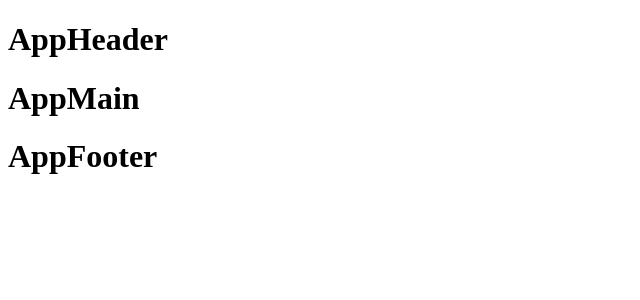
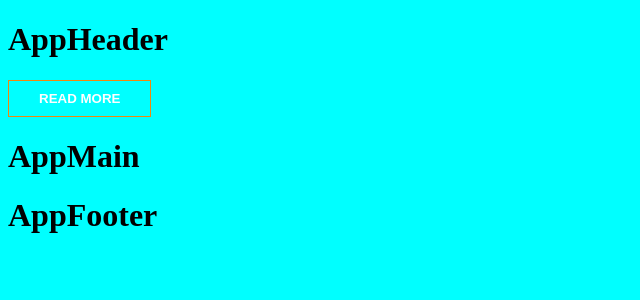
Before and after one commit to AndreaMargutti/proj-html-vuejs, a Vue app: page / in a window 1280 px wide. Shown: the top 300 px of the page, without its empty margins (0-640 px from the left). Built offline with nearby package versions, Linux system fonts and the light colour scheme.

Commit message:
first commit / Add button: read more

```diff
--- a/src/components/AppHeader.vue
+++ b/src/components/AppHeader.vue
@@ -1,16 +1,20 @@
 <script>
+import ReadMoreBtn from "./ReadMoreBtn.vue";
 export default {
   data() {
-    return {
-
-    }
-  }
-}
+    return {};
+  },
+  components: {
+    ReadMoreBtn,
+  },
+};
 </script>
 
 <template>
-    <h1>AppHeader</h1>
+  <h1>AppHeader</h1>
+  <ReadMoreBtn />
 </template>
 
 <style scoped>
+
 </style>
--- /dev/null
+++ b/src/components/ReadMoreBtn.vue
@@ -0,0 +1,26 @@
+<script>
+export default {
+  data() {
+    return {};
+  },
+};
+</script>
+
+<template>
+  <button><strong>READ MORE</strong></button>
+</template>
+
+<style scoped>
+button {
+  color: white;
+  padding: 10px 30px;
+  background-color: transparent;
+  border: 1px solid #f2870c;
+  transition-property: background-color;
+  /* Ritarda l'applicazione del background-color in :hover */
+  transition-duration: 0.5s;
+  &:hover {
+    background-color: #f2870c;
+  }
+}
+</style>
--- a/src/style/general.scss
+++ b/src/style/general.scss
@@ -0,0 +1,3 @@
+body {
+  background-color: aqua;
+}
```
Also changed, not shown: src/components/AppMainSenseTheJazz.vue (added, +15 -0 lines), src/main.js (+4 -3 lines).
